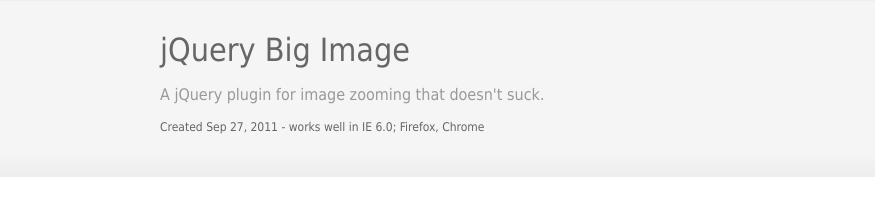
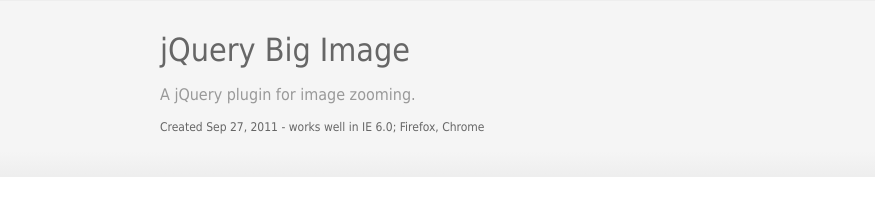
Before and after one commit to weblinc/jquery-big-image, a plain HTML site: page index.htm in a window 1280 px wide. Shown: the top 204 px of the page, 0-875 px from the left. Drawn offline with nearby package versions, Linux system fonts and the light colour scheme.

Commit message:
Update index.htm

```diff
--- a/index.htm
+++ b/index.htm
@@ -14,7 +14,7 @@
 <div class="wl-banner">
 	<div class="wl-wrapper">
 		<h1 class="title">jQuery Big Image</h1>
-		<p>A jQuery plugin for image zooming that doesn't suck.</p>
+		<p>A jQuery plugin for image zooming.</p>
 		<p class="note">
 			Created Sep 27, 2011 - works well in IE 6.0; Firefox, Chrome
 		</p>
```
